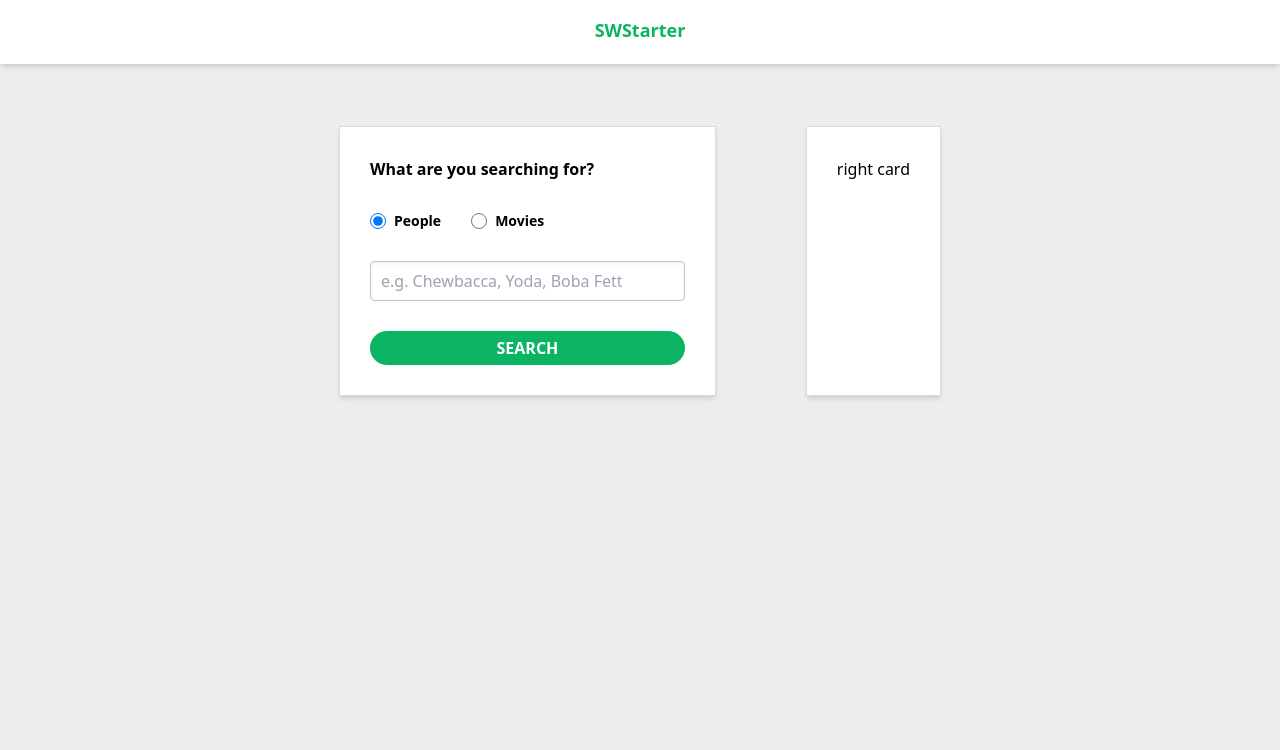
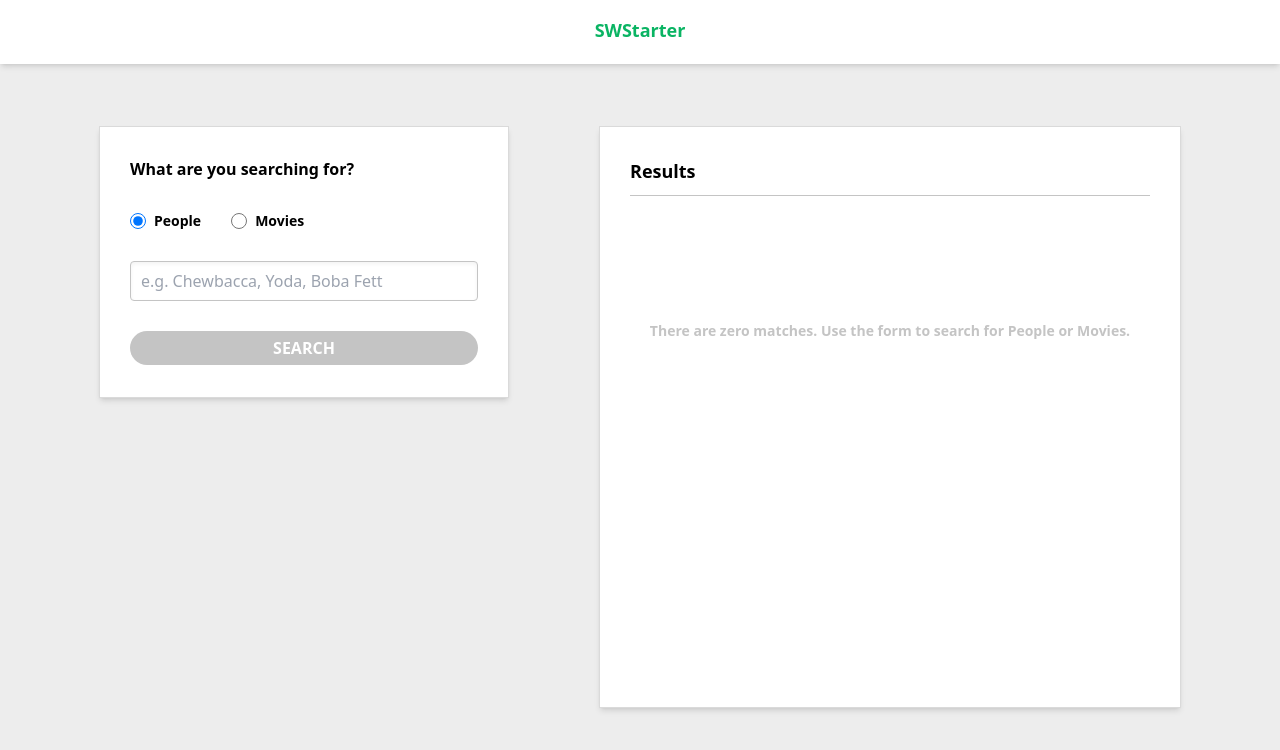
Before and after one commit to nhil777/swapi-fe, a Next.js app: page / in a window 1280 px wide. Shown: the top 750 px of the page. Built offline with nearby package versions, Linux system fonts and the light colour scheme.

Commit message:
Add results card

```diff
--- a/src/app/page.tsx
+++ b/src/app/page.tsx
@@ -1,18 +1,73 @@
+'use client';
+
+import { useState } from 'react';
+import Button from '#/components/Button';
 import Card from '#/components/Card';
+import CardContent from '#/components/CardContent';
+import CardContentCentered from '#/components/CardContentCentered';
+import CardDivider from '#/components/CardDivider';
+import CardTitle from '#/components/CardTitle';
 import Container from '#/components/Container';
 import Header from '#/components/Header';
 import SearchForm from '#/components/SearchForm';
 
 export default function Page() {
+  const [searchResults, setSearchQueryResults] = useState([]);
+  const [isLoading, setIsLoading] = useState(false);
+
+  const onResult = (results) => {
+    setSearchQueryResults(results);
+
+    console.log('results', results);
+  };
+
+  const resultsRender = () => {
+    return searchResults.map((result) => (
+      <div key={result.id}>
+        <div className="my-[17px] flex items-center justify-between">
+          <h2 className="font-bold">{result.name}</h2>
+          <div className="w-[134px]">
+            <Button customClass="m-0" type="button">
+              See Details
+            </Button>
+          </div>
+        </div>
+
+        <CardDivider />
+      </div>
+    ));
+  };
+
   return (
     <>
       <Header />
 
       <Container>
-        <Card>
-          <SearchForm />
+        <Card customClass="h-[272px]">
+          <CardContent>
+            <SearchForm
+              isLoading={isLoading}
+              onLoadingChange={setIsLoading}
+              onResult={onResult}
+            />
+          </CardContent>
         </Card>
-        <Card>right card</Card>
+        <Card customClass="md:w-[582px] md:h-[582px]">
+          <CardTitle title="Results" />
+
+          <CardContent>
+            {isLoading ? (
+              <CardContentCentered>Searching...</CardContentCentered>
+            ) : searchResults.length === 0 ? (
+              <CardContentCentered>
+                There are zero matches. Use the form to search for People or
+                Movies.
+              </CardContentCentered>
+            ) : (
+              resultsRender()
+            )}
+          </CardContent>
+        </Card>
       </Container>
     </>
   );
--- a/src/components/Button.tsx
+++ b/src/components/Button.tsx
@@ -2,16 +2,18 @@ type Props = {
   children: any;
   disabled?: boolean;
   type?: React.ButtonHTMLAttributes<HTMLButtonElement>['type'];
+  customClass?: string;
 };
 
 export default function Button({
   children,
   disabled = false,
   type = 'button',
+  customClass = '',
 }: Props) {
   return (
     <button
-      className="mt-[30px] h-[34px] w-full cursor-pointer rounded-full bg-greenTeal text-base font-bold uppercase text-white outline-none disabled:cursor-not-allowed disabled:bg-gray"
+      className={`hover:bg-emerald h-[34px] w-full cursor-pointer rounded-full bg-greenTeal text-base font-bold uppercase text-white outline-none disabled:cursor-not-allowed disabled:bg-gray ${customClass}`}
       disabled={disabled}
       type={type}
     >
--- a/src/components/Card.tsx
+++ b/src/components/Card.tsx
@@ -1,10 +1,13 @@
 type Props = {
   children: any;
+  customClass?: string;
 };
 
-export default function Card({ children }: Props) {
+export default function Card({ children, customClass }: Props) {
   return (
-    <div className="rounded-4 mx-[30px] my-[30px] border border-gainsboro bg-white p-[30px] shadow-md">
+    <div
+      className={`rounded-4 mx-[30px] my-[30px] min-h-[270px] max-w-[582px] border border-gainsboro bg-white p-[30px] shadow-md md:min-w-[410px] ${customClass}`}
+    >
       {children}
     </div>
   );
--- /dev/null
+++ b/src/components/CardContent.tsx
@@ -0,0 +1,7 @@
+type Props = {
+  children: any;
+};
+
+export default function CardContent({ children }: Props) {
+  return <div>{children}</div>;
+}
--- /dev/null
+++ b/src/components/CardContentCentered.tsx
@@ -0,0 +1,11 @@
+type Props = {
+  children: any;
+};
+
+export default function CardContentCentered({ children }: Props) {
+  return (
+    <div className="flex h-full min-h-[270px] items-center justify-center">
+      <div className="text-center text-sm font-bold text-gray">{children}</div>
+    </div>
+  );
+}
--- /dev/null
+++ b/src/components/CardDivider.tsx
@@ -0,0 +1,3 @@
+export default function CardDivider() {
+  return <div className="mt-[10px] h-px w-full bg-gray"></div>;
+}
--- /dev/null
+++ b/src/components/CardTitle.tsx
@@ -0,0 +1,15 @@
+import CardDivider from './CardDivider';
+
+type Props = {
+  title: string;
+};
+
+export default function CardTitle({ title }: Props) {
+  return (
+    <div>
+      <h2 className="text-lg font-bold">{title}</h2>
+
+      <CardDivider />
+    </div>
+  );
+}
--- a/src/components/Input.tsx
+++ b/src/components/Input.tsx
@@ -4,6 +4,7 @@ type Props = {
   autoFocus?: boolean;
   value: string;
   onChange: (e: React.ChangeEvent<HTMLInputElement>) => void;
+  disabled?: boolean;
 };
 
 export default function Input({
@@ -12,9 +13,11 @@ export default function Input({
   autoFocus = false,
   value,
   onChange,
+  disabled = false,
 }: Props) {
   return (
     <input
+      disabled={disabled}
       className="mt-[30px] h-[40px] w-full rounded border border-gray bg-white p-[10px] text-base shadow-inner outline-none"
       name={name}
       placeholder={placeholder}
--- a/src/components/RadioInput.tsx
+++ b/src/components/RadioInput.tsx
@@ -4,6 +4,7 @@ type Props = {
   value: string;
   checked: boolean;
   onChange: (e: React.ChangeEvent<HTMLInputElement>) => void;
+  disabled?: boolean;
 };
 
 export default function RadioInput({
@@ -12,10 +13,12 @@ export default function RadioInput({
   value,
   checked,
   onChange,
+  disabled = false,
 }: Props) {
   return (
     <div className="mr-[30px] flex items-center">
       <input
+        disabled={disabled}
         type="radio"
         name={name}
         value={value}
--- a/src/components/SearchForm.tsx
+++ b/src/components/SearchForm.tsx
@@ -5,7 +5,17 @@ import Button from './Button';
 import Input from './Input';
 import RadioInput from './RadioInput';
 
-export default function SearchForm() {
+type Props = {
+  onResult: (results: any) => void;
+  isLoading: boolean;
+  onLoadingChange: (isLoading: boolean) => void;
+};
+
+export default function SearchForm({
+  onResult,
+  isLoading,
+  onLoadingChange,
+}: Props) {
   const [searchType, setSearchType] = useState('people');
   const [searchQuery, setSearchQuery] = useState('');
 
@@ -20,8 +30,17 @@ export default function SearchForm() {
   const handleSubmit = (e: React.FormEvent<HTMLFormElement>) => {
     e.preventDefault();
 
-    console.log('search type', searchType);
-    console.log('search query', searchQuery);
+    onLoadingChange(true);
+
+    setTimeout(() => {
+      onResult([
+        { id: 1, name: 'Biggs Darklighter', type: 'people' },
+        { id: 2, name: 'Obi-Wan Kenobi', type: 'people' },
+        { id: 3, name: 'Jar Jar Binks', type: 'people' },
+        { id: 4, name: 'Bib Fortuna', type: 'people' },
+      ]);
+      onLoadingChange(false);
+    }, 1000);
   };
 
   return (
@@ -31,6 +50,7 @@ export default function SearchForm() {
 
         <div className="flex">
           <RadioInput
+            disabled={isLoading}
             name="search-type"
             label="People"
             value="people"
@@ -38,6 +58,7 @@ export default function SearchForm() {
             onChange={handleSearchTypeChange}
           />
           <RadioInput
+            disabled={isLoading}
             name="search-type"
             label="Movies"
             value="movies"
@@ -47,6 +68,7 @@ export default function SearchForm() {
         </div>
 
         <Input
+          disabled={isLoading}
           name="search-query"
           placeholder="e.g. Chewbacca, Yoda, Boba Fett"
           autoFocus={true}
@@ -54,7 +76,13 @@ export default function SearchForm() {
           onChange={handleSearchQueryChange}
         />
 
-        <Button type="submit">Search</Button>
+        <Button
+          customClass="mt-[30px]"
+          type="submit"
+          disabled={searchQuery.length === 0}
+        >
+          {isLoading ? 'Searching...' : 'Search'}
+        </Button>
       </div>
     </form>
   );
--- a/tailwind.config.js
+++ b/tailwind.config.js
@@ -12,6 +12,7 @@ module.exports = {
       greenTeal: '#0ab463',
       darkGray: 'rgba(132, 132, 132, 0.75)',
       gray: '#c4c4c4',
+      emerald: '#089954',
     },
     extend: {
       spacing: {
```
